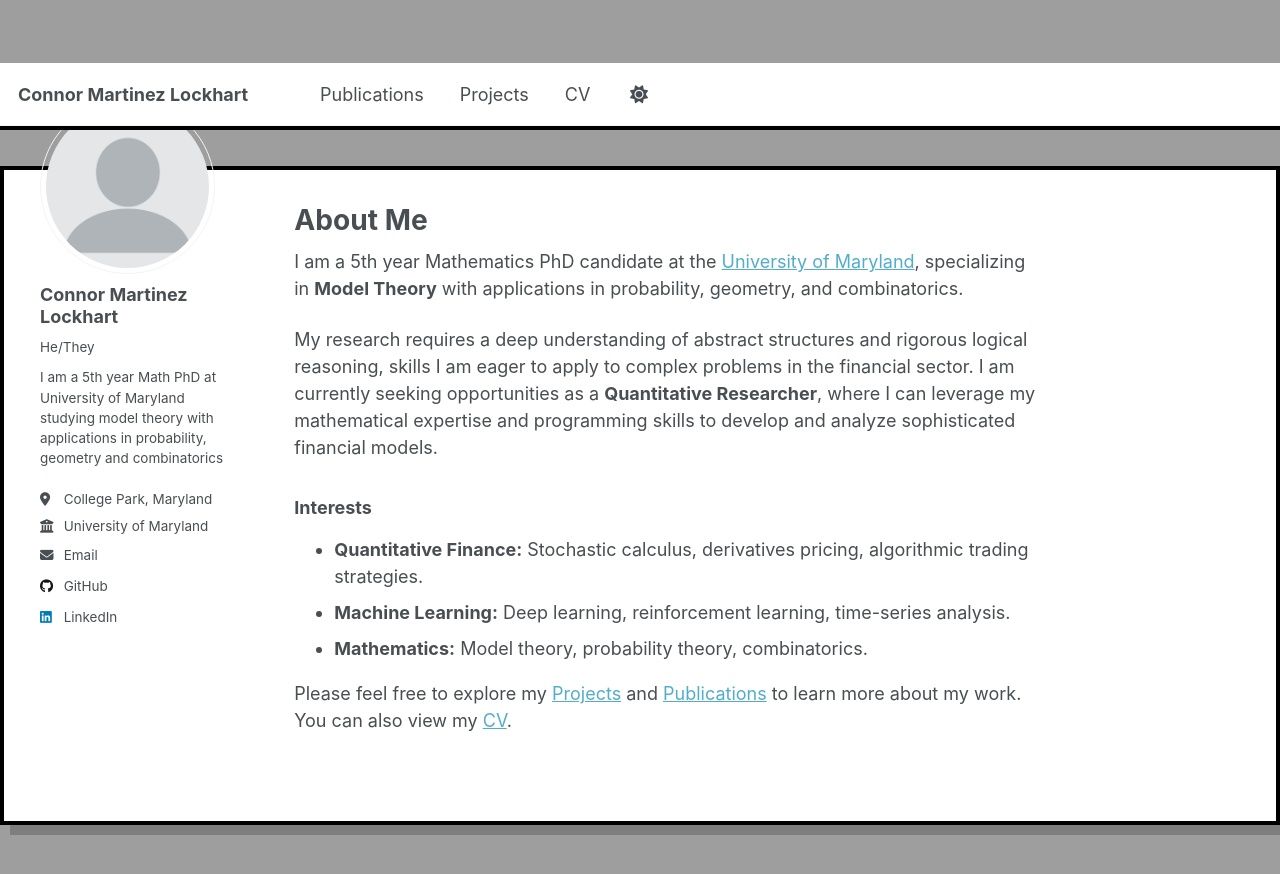
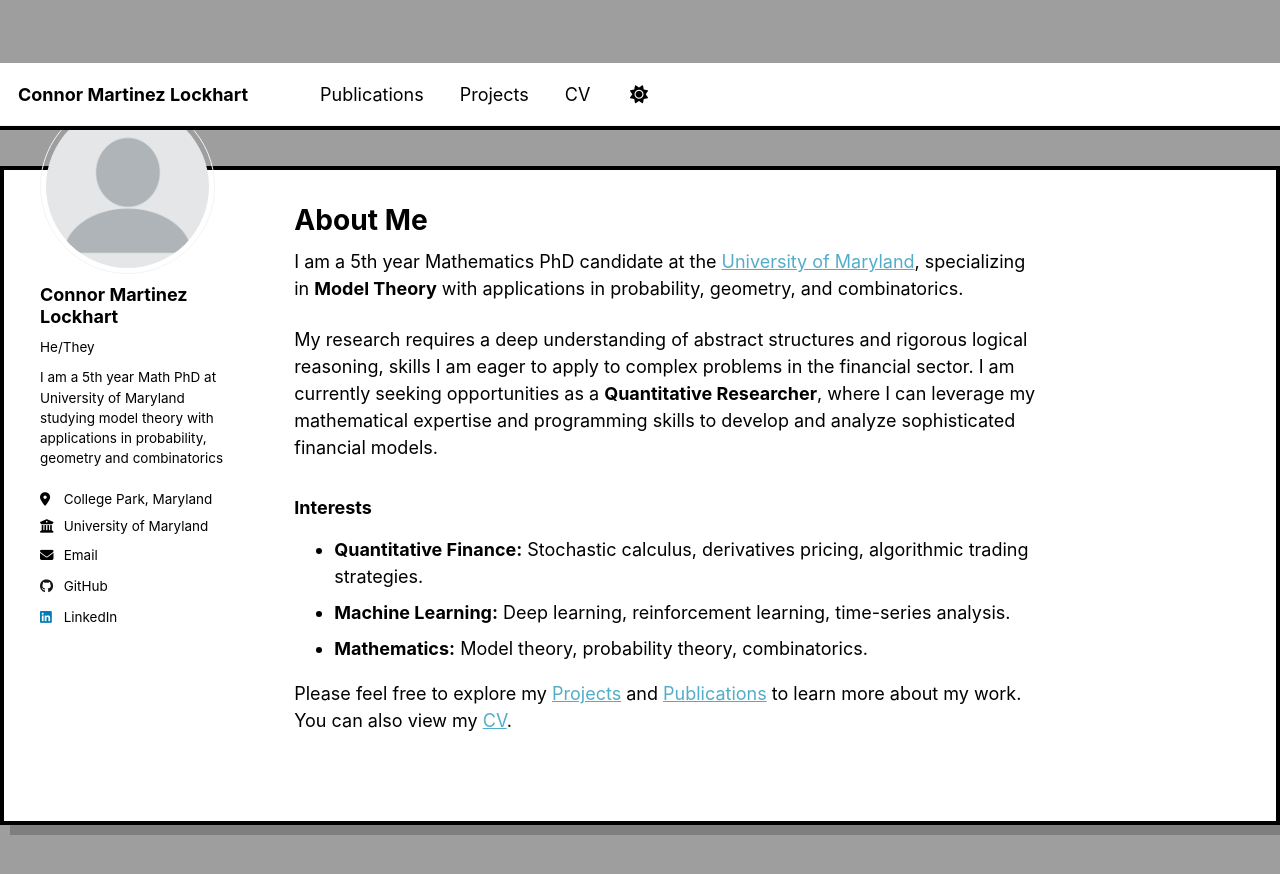
Before and after one commit to Conair94/conair94.github.io, a Jekyll site: the page built from _pages/about.md, in a window 1280 px wide. Shown: the top 874 px of the page. Built offline with Jekyll 4.4.1, drawn with Linux system fonts in a browser that asks for light colours.

Commit message:
Fix text visibility on mobile by enforcing black text on white backgrounds

```diff
--- a/assets/css/main.scss
+++ b/assets/css/main.scss
@@ -48,6 +48,7 @@
 
 body {
   background-color: #ffffff;
+  color: #000;
   background-image:
     /* Black Grid Lines */
     linear-gradient(#000 4px, transparent 4px),
@@ -84,6 +85,7 @@ body {
 /* Ensure content is readable on top of the art */
 .masthead {
     background-color: #fff;
+    color: #000;
     border-bottom: 4px solid #000;
     position: relative;
     z-index: 100;
@@ -91,6 +93,7 @@ body {
 
 #main {
     background-color: #fff;
+    color: #000;
     padding: 2em;
     border: 4px solid #000;
     margin-top: 2em;
@@ -104,6 +107,7 @@ body {
 
 .page__footer {
     background-color: #fff;
+    color: #000;
     border-top: 4px solid #000;
     padding-top: 2em;
     position: relative;
@@ -117,3 +121,8 @@ body {
         padding: 1em;
     }
 }
+
+/* Force navigation links to be black on the white masthead */
+.greedy-nav a {
+    color: #000 !important;
+}
```
